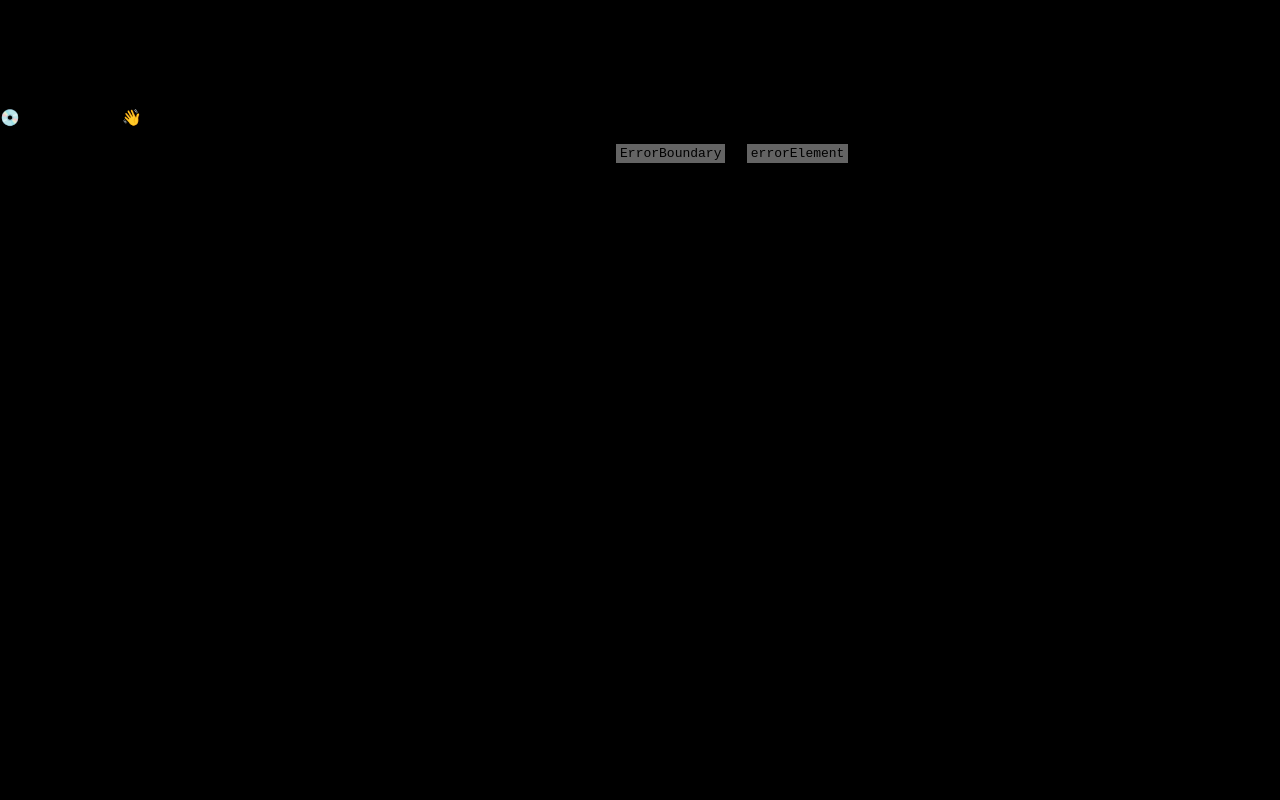
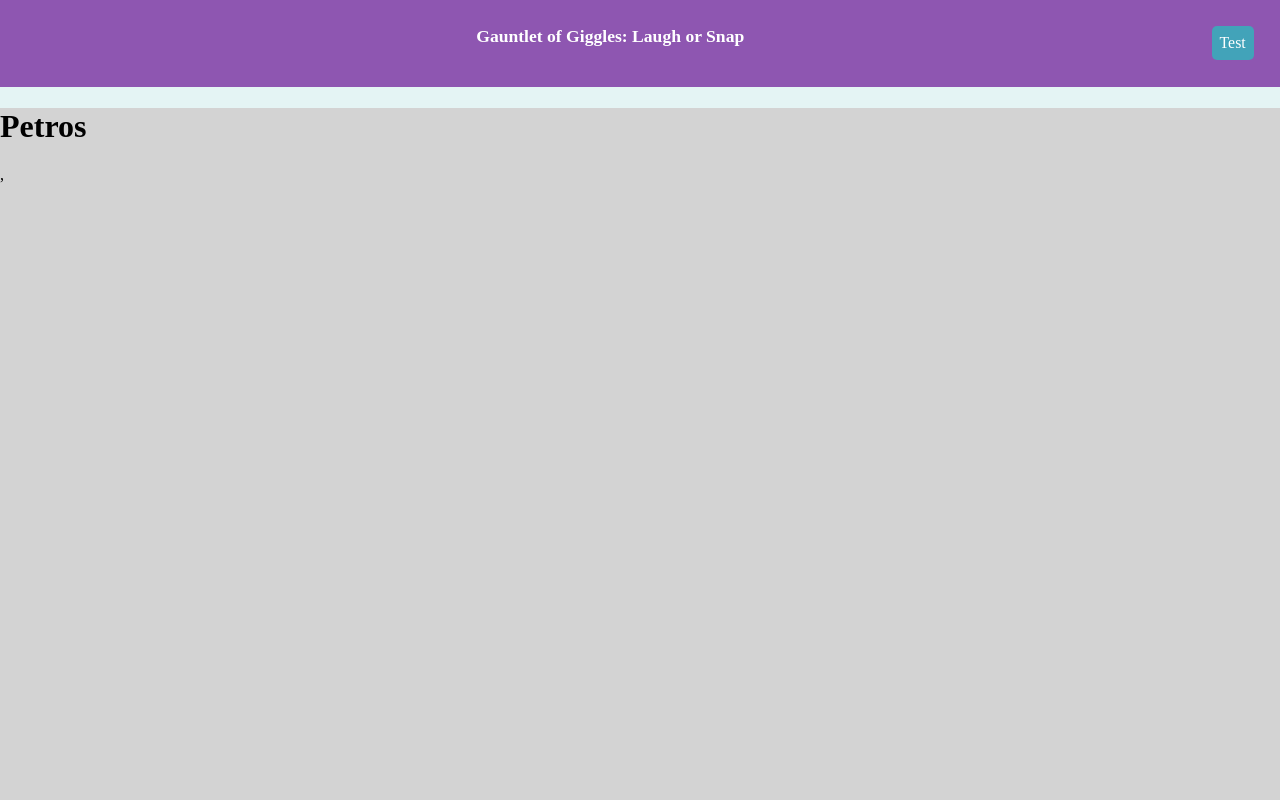
Before and after one commit to subamanis/GauntletOfGiggles, a React (Vite) app: page /mouse-event-test in a window 1280 px wide. Before the commit this address had no page. Shown: the top 800 px of the page. Built offline with nearby package versions, Linux system fonts and the light colour scheme; no server answers; the database is empty.

Commit message:
Mouse event test route

```diff
--- a/src/Petros.tsx
+++ b/src/Petros.tsx
@@ -16,7 +16,7 @@ const Petros: FC = () => {
         {id: 2, name: "Giggle Y Axis", duration: 3.0, score: 1},
         {id: 3, name: "Touch 2 Points", duration: 3.0, score: 1},
     ]
-    const currentMiniGame: MiniGame = minigames[0];
+    let currentMiniGame: MiniGame = minigames[0];
 
     // const minigames:
 
--- a/src/main.tsx
+++ b/src/main.tsx
@@ -8,6 +8,7 @@ import {
 import CreateSession from './pages/createsession/CreateSession.tsx';
 import LandingPage from './pages/landingpage/LandingPage.tsx';
 import JoinSession from './pages/joinsession/JoinSession.tsx';
+import Petros from './Petros.tsx';
 
 const router = createBrowserRouter([
   {
@@ -26,6 +27,10 @@ const router = createBrowserRouter([
         path: "/join-session",
         element: <JoinSession />,
       },
+      {
+        path: "/mouse-event-test",
+        element: <Petros />,
+      },
     ],
   },
 ]);
--- a/src/shared/appheader/AppHeader.module.css
+++ b/src/shared/appheader/AppHeader.module.css
@@ -1 +1,3 @@
 .container { background-color: rgb(142, 86, 177); color: white; font-size: 1.1em; font-weight: bold; padding: 1.5em; }
+.button { background-color: rgb(66, 163, 185); border-radius: 5px; font-size: 0.9em; font-weight: normal; padding: 0.5em; }
+.button:hover { cursor: pointer; filter: brightness(110%); }
--- a/src/shared/appheader/AppHeader.tsx
+++ b/src/shared/appheader/AppHeader.tsx
@@ -13,6 +13,10 @@ const AppHeader = () => {
                 <div className={classnames(GlobalStyles.flex1)}/>
                 <div className={classnames()}>Gauntlet of Giggles: Laugh or Snap</div>
                 <div className={classnames(GlobalStyles.flex1)}/>
+                <Link
+                    to="/mouse-event-test"
+                    className={classnames(AppHeaderStyles.button, GlobalStyles.centerVertical)}
+                >Test</Link>
             </div>)
 }
 
```
